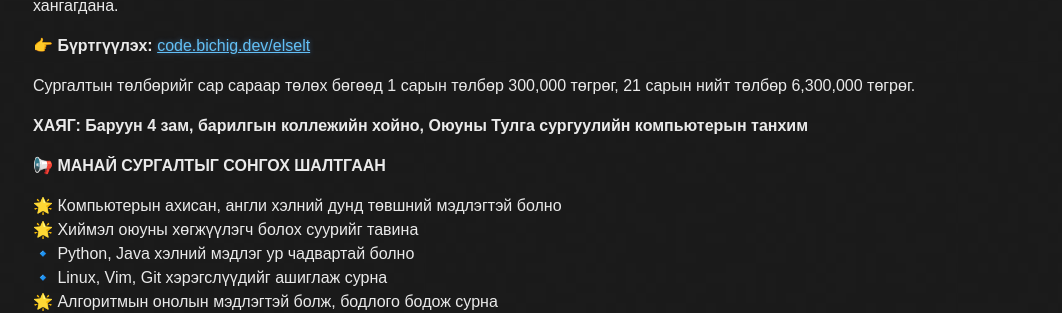
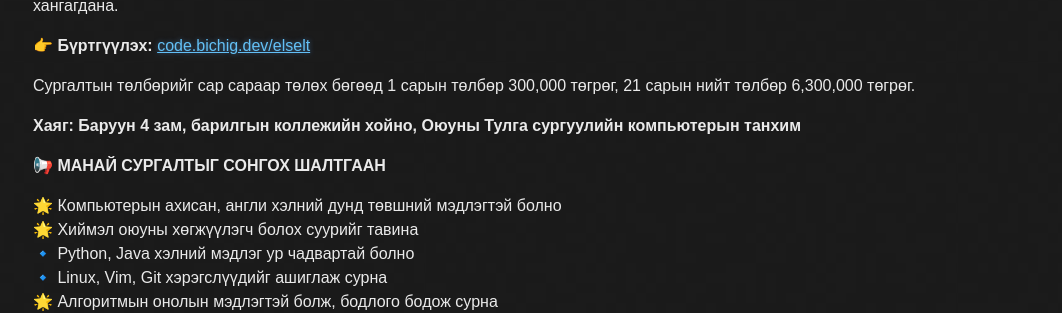
Before and after one commit to ganaatulgaa/corecode, a Jekyll site: the page built from ads.md, in a window 1280 px wide and 900 px high, scrolled down 1716 px. Shown: the part 350-663 px from the top of the window, without its empty margins (107-1169 px from the left). Built offline with Jekyll 4.4.1, drawn with Linux system fonts in a browser that asks for light colours; our own code applies the rules of GitHub Pages for plain Markdown files.

Commit message:
Update ads.md

```diff
--- a/ads.md
+++ b/ads.md
@@ -64,7 +64,7 @@ layout: default
 
 Сургалтын төлбөрийг сар сараар төлөх бөгөөд 1 сарын төлбөр 300,000 төгрөг, 21 сарын нийт төлбөр 6,300,000 төгрөг.
 
-**ХАЯГ: Баруун 4 зам, барилгын коллежийн хойно, Оюуны Тулга сургуулийн компьютерын танхим**
+**Хаяг: Баруун 4 зам, барилгын коллежийн хойно, Оюуны Тулга сургуулийн компьютерын танхим**
 
 
 📢 **МАНАЙ СУРГАЛТЫГ СОНГОХ ШАЛТГААН**
```
